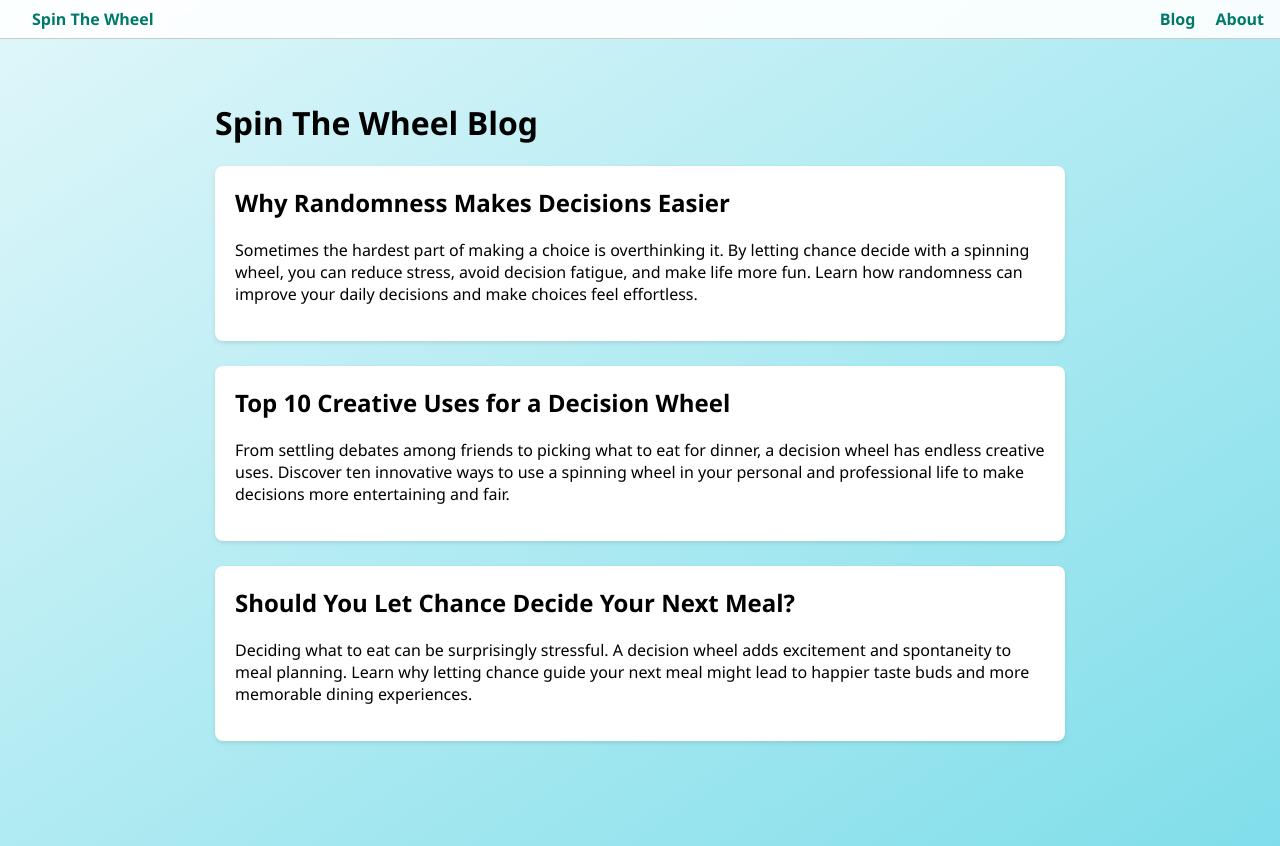
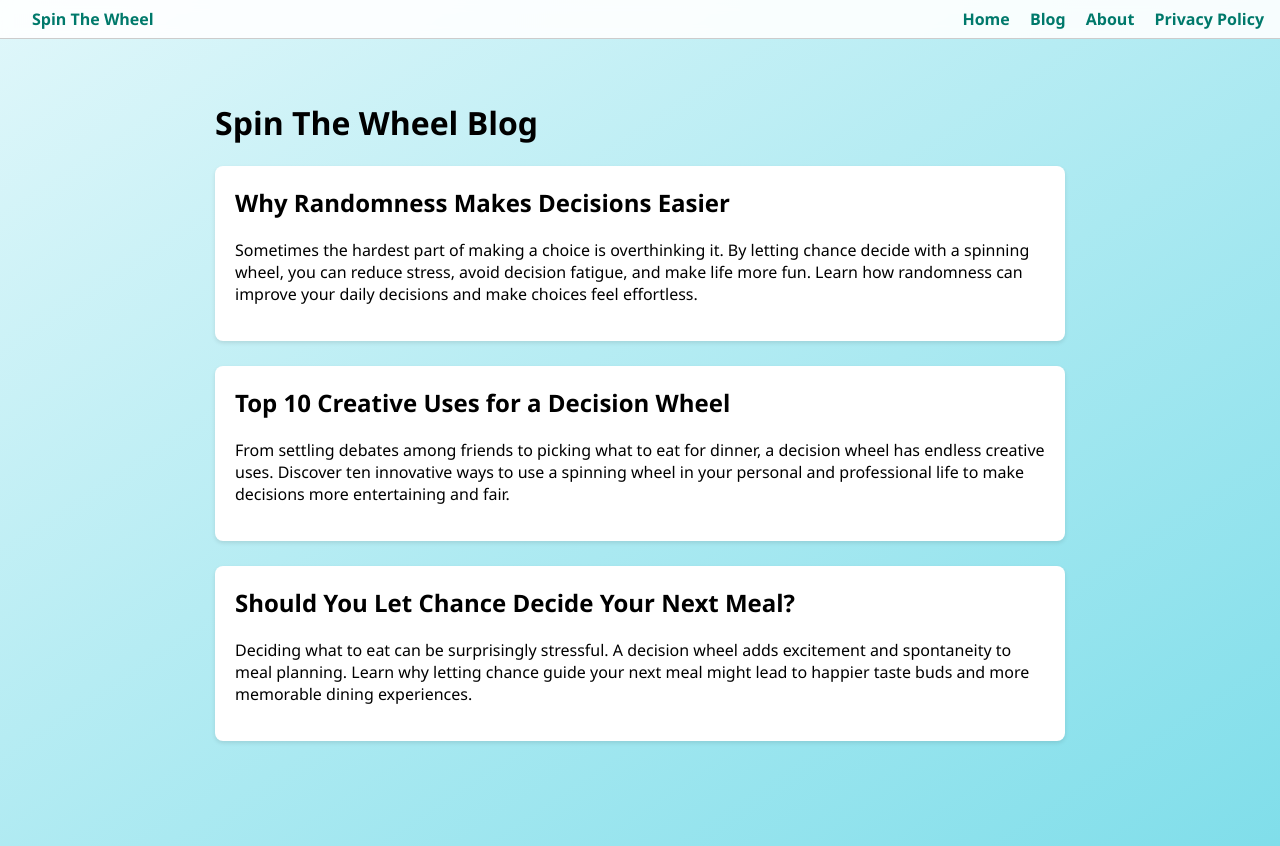
Before and after one commit to eoj-uam/spin-the-wheel, a plain HTML site: page blog.html in a window 1280 px wide. Drawn offline with Linux system fonts and the light colour scheme.

Commit message:
blog.html

```diff
--- a/blog.html
+++ b/blog.html
@@ -81,15 +81,19 @@
 
 <body>
 
-<header id="top-nav">
+</header>
+  <header id="top-nav">
   <div class="nav-left">
     <a href="index.html" class="site-title">Spin The Wheel</a>
   </div>
   <nav class="nav-right">
+    <a href="index.html">Home</a>
     <a href="blog.html">Blog</a>
     <a href="about.html">About</a>
+    <a href="privacy.html">Privacy Policy</a>
   </nav>
 </header>
+
 
 <div class="blog-container">
   <h1>Spin The Wheel Blog</h1>
```
